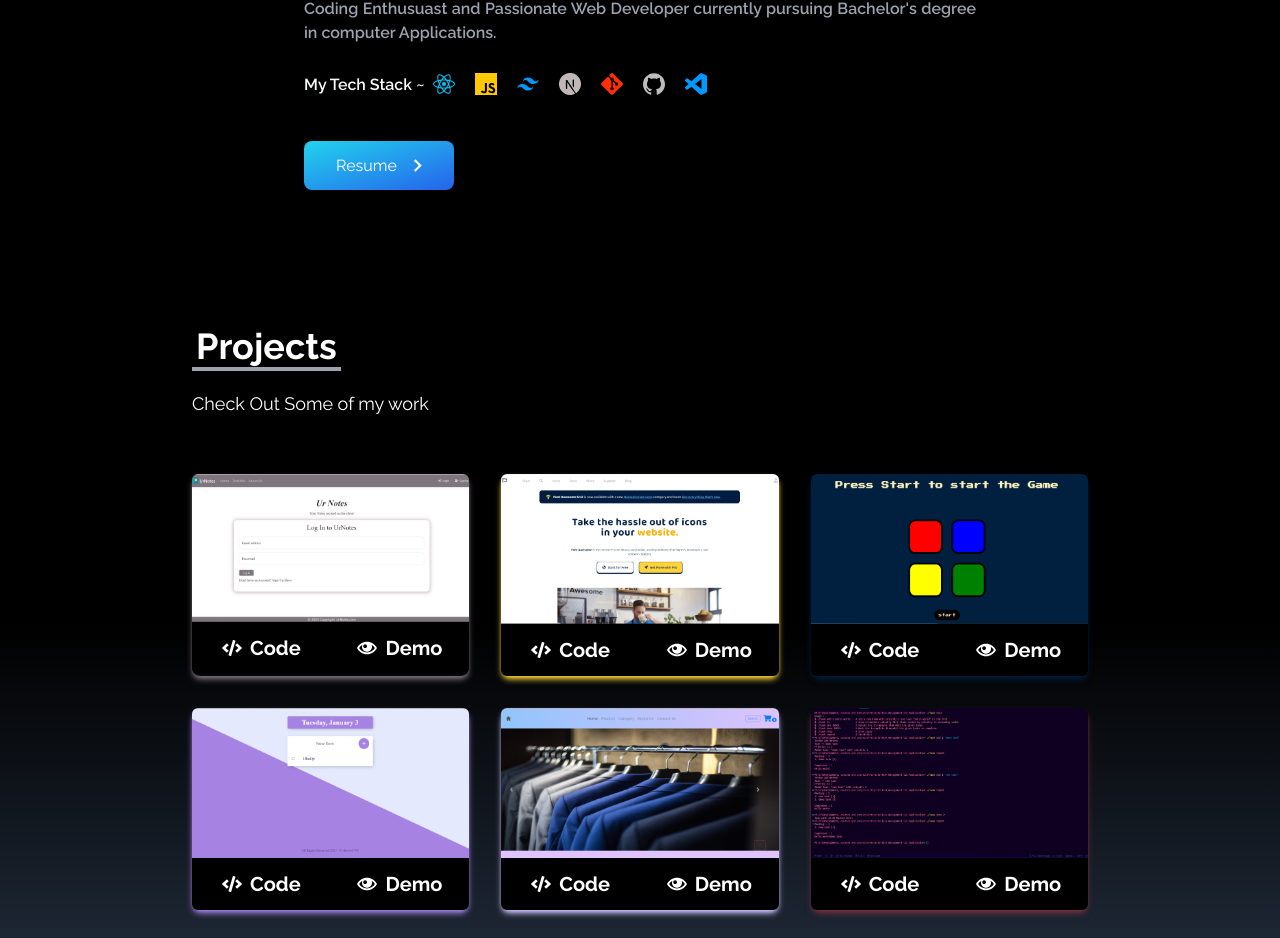
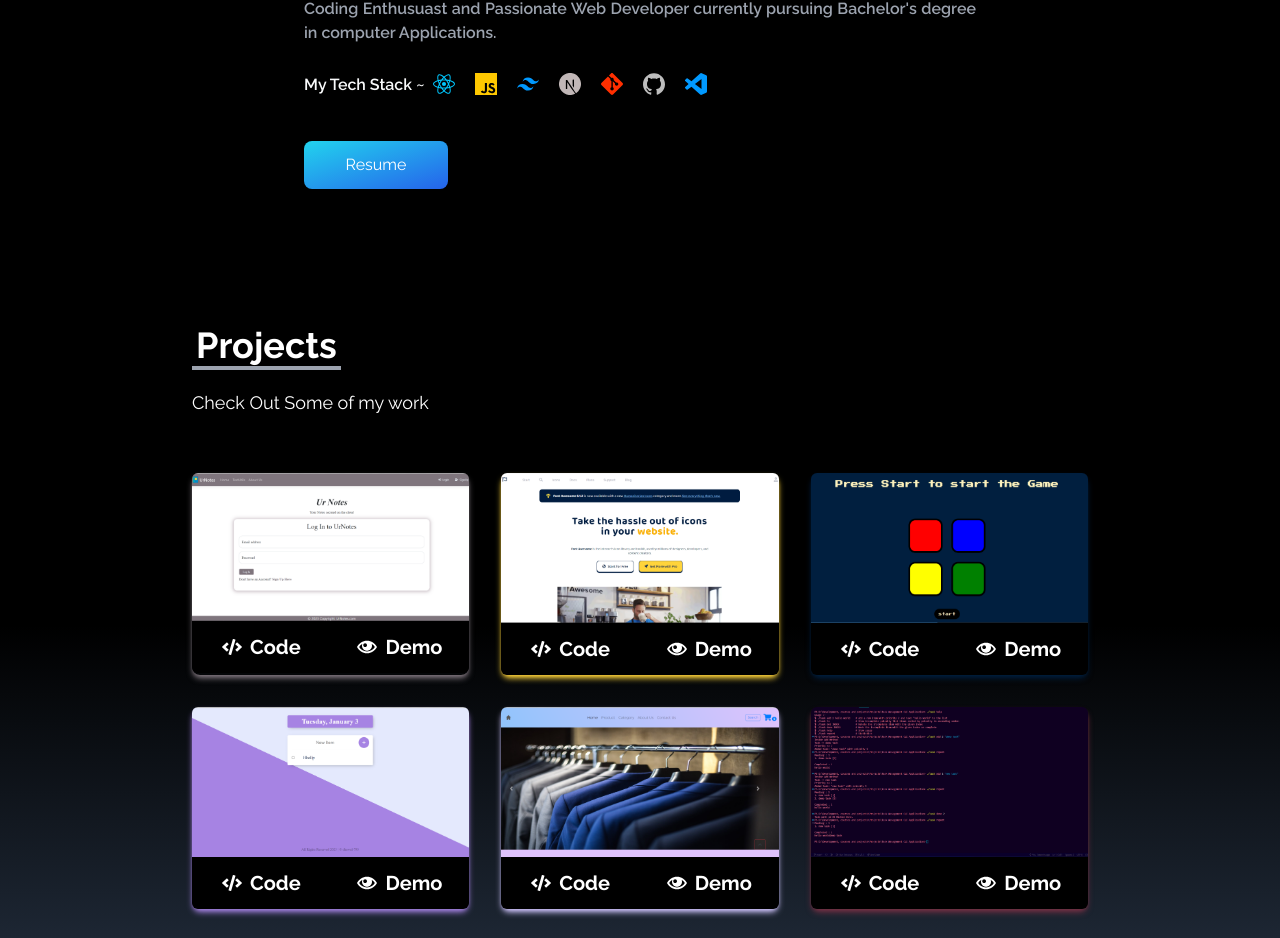
Before and after one commit to dhawal-793/DevFolio, a React (Vite) app: page / in a window 1280 px wide. Shown: the part 1453-2391 px from the top of the page. Built offline with nearby package versions, Linux system fonts and the light colour scheme.

Commit message:
Added some animations and replaced arrow Icon with download icon.

```diff
--- a/src/components/About.jsx
+++ b/src/components/About.jsx
@@ -1,6 +1,6 @@
 
 import React from 'react'
-import { MdKeyboardArrowRight } from 'react-icons/md';
+import { Download } from './Icons';
 import resume from "../assets/resume.pdf"
 import profile from "../assets/profile.jpg"
 import SectionHeading from './SectionHeading';
@@ -36,7 +36,7 @@ const About = () => {
                                             <span>
                                                 {icon}
                                             </span>
-                                            <div className="flex scale-0 group-hover:scale-100 group-focus:scale-100 transition ease-out duration-300 delay-100 origin-center justify-center items-center absolute -bottom-10 left-1/2 -translate-x-1/2 w-auto h-6 py-2 px-3 bg-gray-900 text-sm text-gray-300">
+                                            <div className="flex scale-0 sm:group-hover:scale-100 group-focus:scale-100 transition ease-out duration-300 delay-100 origin-center justify-center items-center absolute -bottom-10 left-1/2 -translate-x-1/2 w-auto h-6 py-2 px-3 bg-gray-900 text-sm text-gray-300">
                                                 {name}
                                             </div>
                                         </li>
@@ -46,10 +46,10 @@ const About = () => {
                         </ul>
                     </div>
                     <div className='py-5'>
-                        <a href={resume} target="_blank" rel="noreferrer" download={true} className='group bg-gradient-to-br from-cyan-400 to-blue-600 flex items-center px-6 py-3 pl-8 rounded-lg ease-in duration-500 cursor-pointer w-fit'>
-                            Resume
-                            <span className="group-hover:rotate-90 duration-500 ml-2">
-                                <MdKeyboardArrowRight size={25} />
+                        <a href={resume} target="_blank" rel="noreferrer" download={true} className='group bg-gradient-to-br from-cyan-400 to-blue-600 flex items-center justify-center gap-3 px-6 py-3  rounded-lg ease-linear duration-300 delay-75 transition-all cursor-pointer w-36 relative'>
+                            <span className='pr-6 sm:pr-0 sm:group-hover:-translate-x-3 sm:transition-transform delay-[400ms] ease-out'>Resume</span>
+                            <span className="absolute right-5 sm:scale-0 transition-all group-hover:scale-100 ease-in delay-200 animate-pulse duration-500 ">
+                                <Download/>
                             </span>
                         </a>
                     </div>
```
